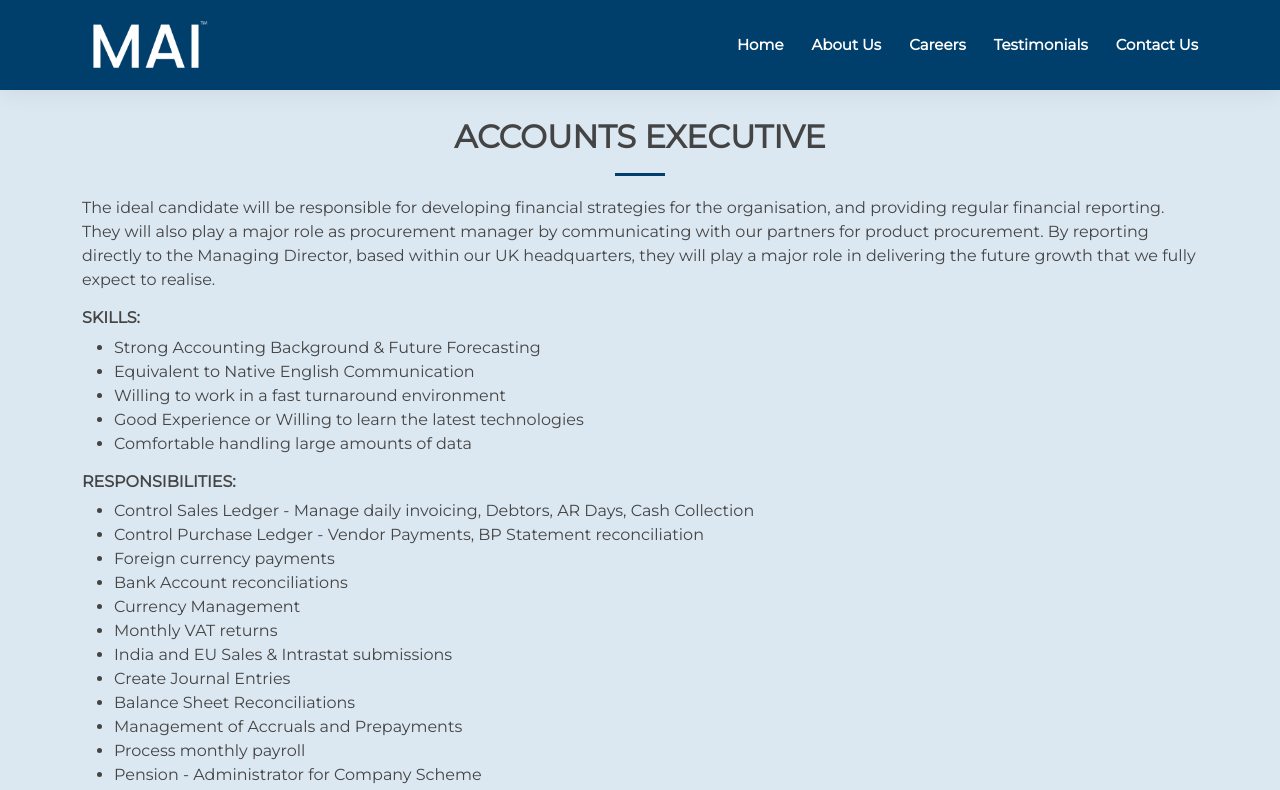
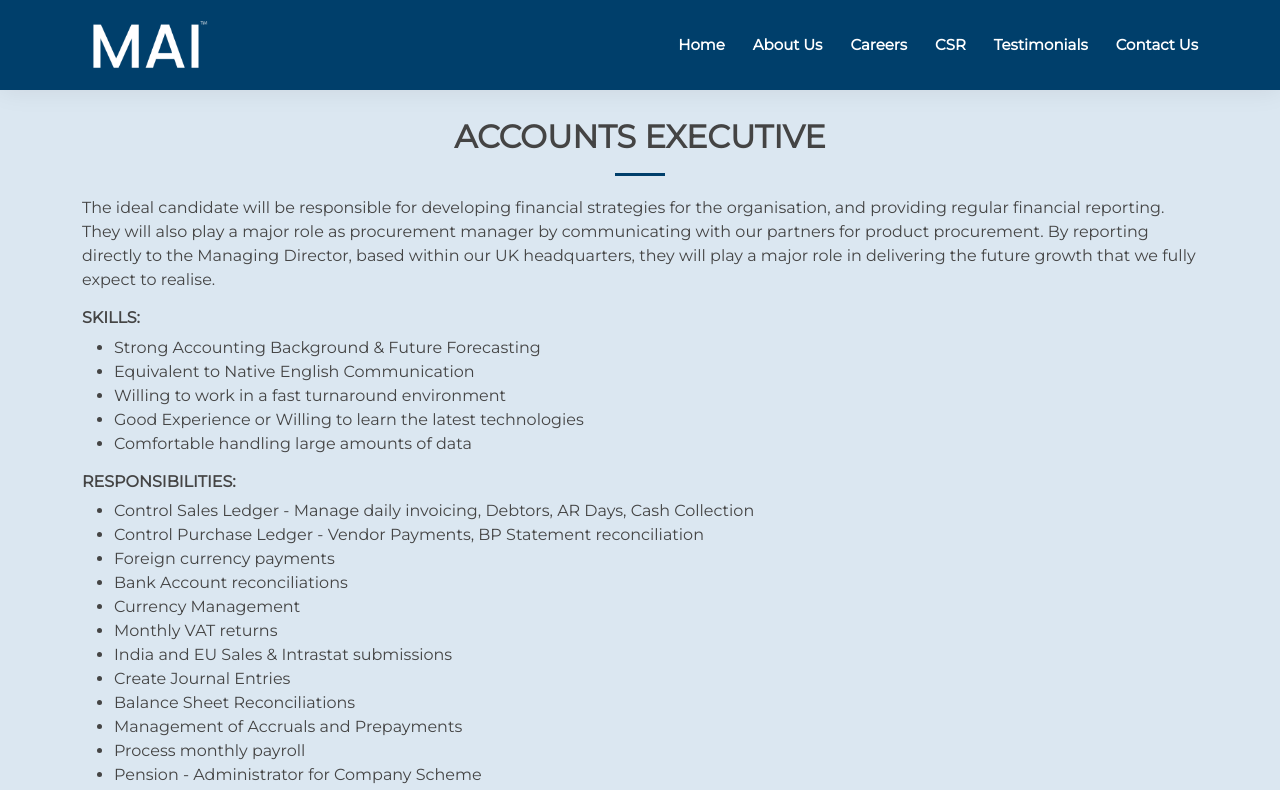
Before and after one commit to test-worktops/mai.india, a plain HTML site: page accounts-executive.html in a window 1280 px wide. Shown: the top 790 px of the page. Drawn offline with Linux system fonts and the light colour scheme.

Commit message:
csr neww

```diff
--- a/accounts-executive.html
+++ b/accounts-executive.html
@@ -66,6 +66,7 @@ gtag('config', 'G-CVNE7HQ1V9');
           <li><a class="hover-color" href="index.html">Home</a></li>
           <li><a class="hover-color" href="about.html">About Us</a></li>
           <li><a class="active hover-color"  href="careers.html">Careers</a></li>
+          <li><a class="hover-color" href="csr.html">CSR</a></li>
           <li><a class="hover-color" href="testimonials.html">Testimonials</a></li>
           <li><a class="hover-color" href="contact.html">Contact Us</a></li>
         </ul>
```
Also changed, not shown: business-development-manager.html (+1 -0 lines), careers.html (+1 -0 lines), contact.html (+1 -0 lines), content-writer-digital-marketer.html (+1 -0 lines), devops-engineer.html (+1 -0 lines), frontend-ui-developer.html (+1 -0 lines), graphic-designer.html (+1 -0 lines), index.html (+1 -0 lines), ios-developer.html (+1 -0 lines), itadmin.html (+1 -0 lines), mean-stack-developer.html (+1 -0 lines), office-assistant.html (+1 -0 lines), pr&communication-expert.html (+1 -0 lines), testimonials.html (+1 -0 lines), 2 more files.
